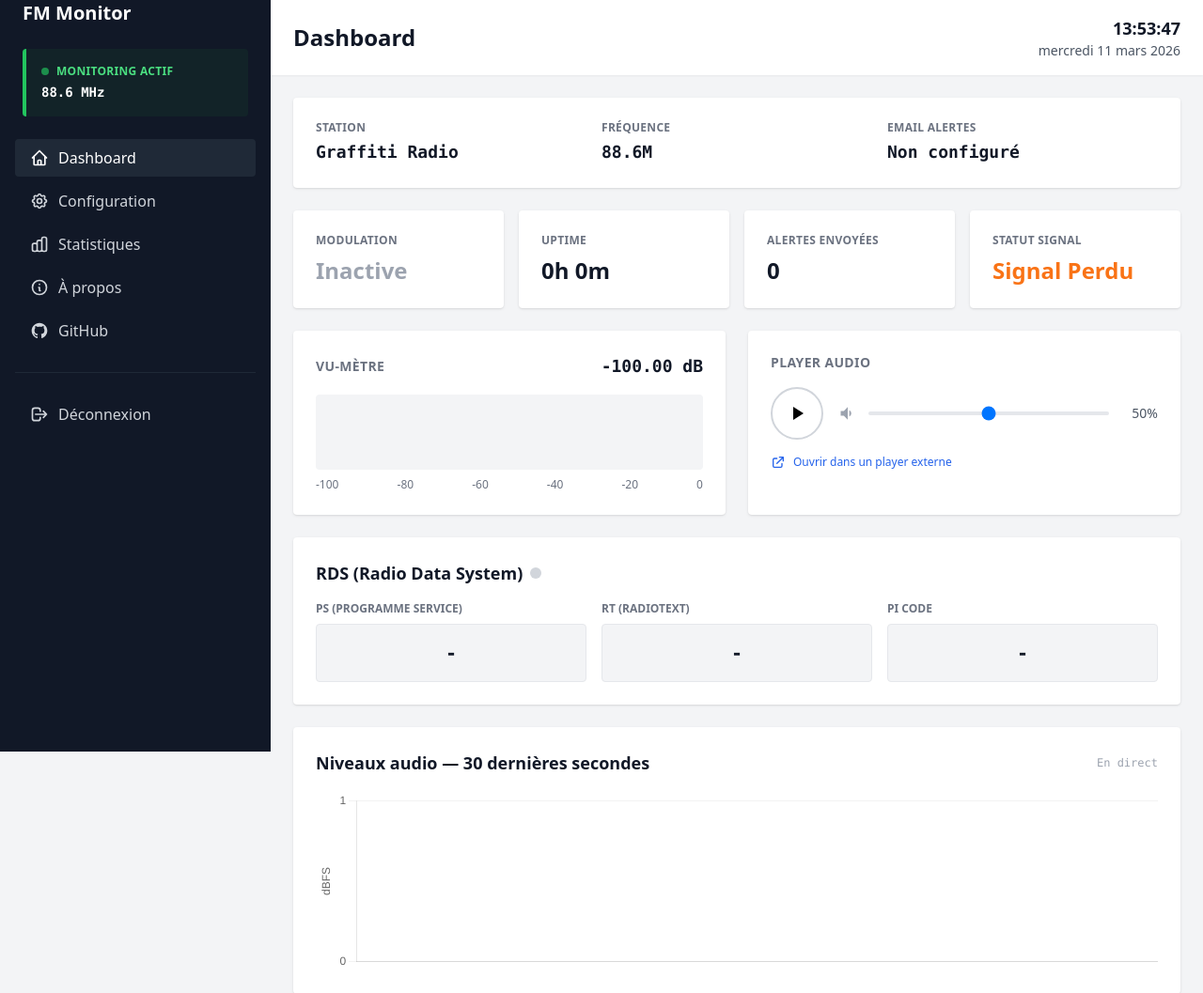
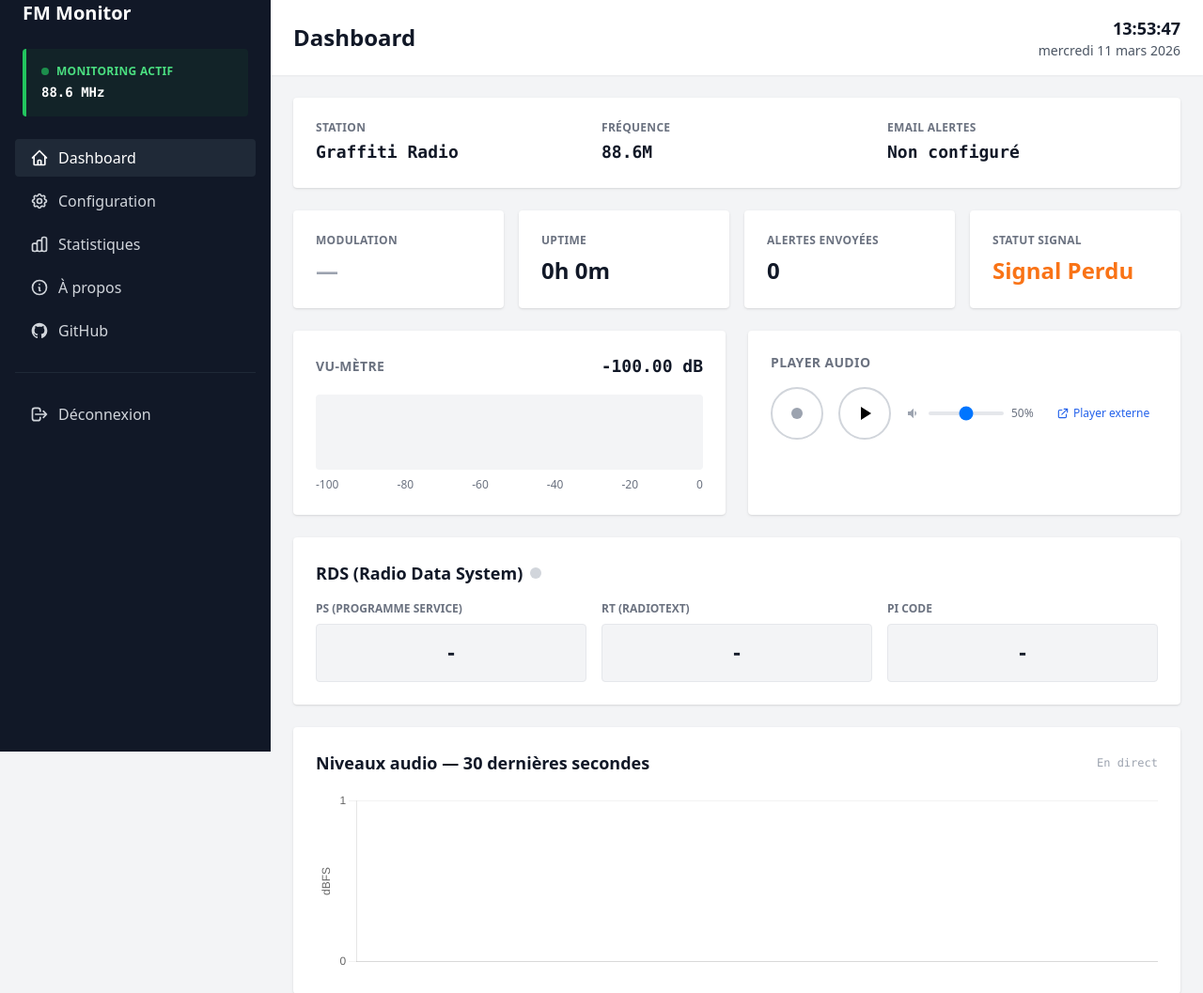
Before and after one commit to LyonelB/fm-monitor, a Flask app: page / in a window 1280 px wide. Shown: the top 1057 px of the page at 94% size. Run offline with Flask 3, Linux system fonts and the light colour scheme; the visitor is signed in with stand-in values (Sample User, id 1); data that the repository does not hold is empty; some libraries are stand-ins or nearby versions.

Commit message:
v0.4.2 — Enregistrement audio, voyant modulation, player amélioré

```diff
--- a/app.py
+++ b/app.py
@@ -516,6 +516,106 @@
         }
     )
 
+# =============================================
+# ENREGISTREMENT AUDIO
+# =============================================
+
+record_process = None
+record_filepath = None
+RECORD_MAX_BYTES = 50 * 1024 * 1024  # 50 Mo
+RECORD_DIR = '/tmp'
+
+@app.route('/api/record/start', methods=['POST'])
+@auth.login_required
+def record_start():
+    global record_process, record_filepath
+    if record_process and record_process.poll() is None:
+        return jsonify({'status': 'error', 'message': 'Enregistrement déjà en cours'}), 400
+
+    from datetime import datetime
+    timestamp = datetime.now().strftime('%Y%m%d_%H%M%S')
+    record_filepath = os.path.join(RECORD_DIR, f'fm-monitor_{timestamp}.mp3')
+
+    try:
+        record_process = subprocess.Popen([
+            'ffmpeg', '-y',
+            '-i', 'http://localhost:8000/fmmonitor',
+            '-c', 'copy',
+            '-fs', str(RECORD_MAX_BYTES),
+            record_filepath
+        ], stdout=subprocess.DEVNULL, stderr=subprocess.DEVNULL)
+        return jsonify({'status': 'ok', 'message': 'Enregistrement démarré'})
+    except Exception as e:
+        return jsonify({'status': 'error', 'message': str(e)}), 500
+
+@app.route('/api/record/stop', methods=['POST'])
+@auth.login_required
+def record_stop():
+    global record_process, record_filepath
+    if not record_process or record_process.poll() is not None:
+        return jsonify({'status': 'error', 'message': 'Aucun enregistrement en cours'}), 400
+
+    record_process.terminate()
+    try:
+        record_process.wait(timeout=5)
+    except subprocess.TimeoutExpired:
+        record_process.kill()
+
+    record_process = None
+
+    if record_filepath and os.path.exists(record_filepath):
+        size = os.path.getsize(record_filepath)
+        return jsonify({'status': 'ok', 'filepath': record_filepath, 'size': size})
+    else:
+        return jsonify({'status': 'error', 'message': 'Fichier introuvable'}), 500
+
+@app.route('/api/record/download')
+@auth.login_required
+def record_download():
+    global record_filepath
+    if not record_filepath or not os.path.exists(record_filepath):
+        return jsonify({'status': 'error', 'message': 'Aucun fichier à télécharger'}), 404
+
+    filepath = record_filepath
+    filename = os.path.basename(filepath)
+    record_filepath = None
+
+    from flask import send_file
+    import threading
+
+    def delete_after_send(path):
+        import time
+        time.sleep(5)
+        try:
+            os.remove(path)
+        except Exception:
+            pass
+
+    threading.Thread(target=delete_after_send, args=(filepath,), daemon=True).start()
+
+    return send_file(filepath, mimetype='audio/mpeg',
+                     as_attachment=True, download_name=filename)
+
+@app.route('/api/record/status')
+@auth.login_required
+def record_status():
+    global record_process, record_filepath
+    recording = record_process is not None and record_process.poll() is None
+    size = 0
+    if record_filepath and os.path.exists(record_filepath):
+        size = os.path.getsize(record_filepath)
+    # Arrêt automatique si 50 Mo atteints
+    if recording and size >= RECORD_MAX_BYTES:
+        record_process.terminate()
+        try:
+            record_process.wait(timeout=5)
+        except subprocess.TimeoutExpired:
+            record_process.kill()
+        record_process = None
+        recording = False
+    return jsonify({'recording': recording, 'size': size, 'max': RECORD_MAX_BYTES})
+
+
 if __name__ == '__main__':
     try:
         monitor = FMMonitor('config.json')
--- a/templates/index.html
+++ b/templates/index.html
@@ -155,7 +155,7 @@
         <!-- Modulation -->
         <div class="rounded bg-white p-6 shadow">
           <div class="text-xs font-semibold text-gray-500 uppercase tracking-wide mb-2">Modulation</div>
-          <div class="text-2xl font-bold text-gray-400" id="modulation-display">Inactive</div>
+          <div class="text-2xl font-bold text-green-600" id="modulation-display">Active</div>
         </div>
 
         <!-- Uptime -->
@@ -201,33 +201,48 @@
           <h3 class="text-sm font-semibold text-gray-500 uppercase tracking-wide mb-4">Player Audio</h3>
 
           <div class="flex items-center gap-4 mb-4">
+
+            <!-- Bouton REC -->
+            <button id="rec-btn" onclick="toggleRecord()"
+              class="w-14 h-14 rounded-full border-2 border-gray-300 bg-white hover:border-red-500 hover:text-red-500 transition flex items-center justify-center text-gray-500">
+              <span id="rec-dot" class="inline-block w-3 h-3 rounded-full bg-gray-400"></span>
+            </button>
+
+            <!-- Bouton Play -->
             <button id="play-button" class="w-14 h-14 rounded-full border-2 border-gray-300 bg-white hover:border-blue-600 hover:text-blue-600 transition flex items-center justify-center">
               <svg class="w-6 h-6" fill="currentColor" viewBox="0 0 24 24">
                 <path d="M8 5v14l11-7z"/>
               </svg>
             </button>
 
-            <div class="flex-1">
-              <div class="flex items-center gap-3">
-                <svg class="w-5 h-5 text-gray-400" fill="currentColor" viewBox="0 0 24 24">
-                  <path d="M3 9v6h4l5 5V4L7 9H3zm13.5 3c0-1.77-1.02-3.29-2.5-4.03v8.05c1.48-.73 2.5-2.25 2.5-4.02z"/>
+            <!-- Volume + lien externe -->
+            <div class="flex items-center gap-2 flex-1">
+              <svg class="w-4 h-4 text-gray-400 shrink-0" fill="currentColor" viewBox="0 0 24 24">
+                <path d="M3 9v6h4l5 5V4L7 9H3zm13.5 3c0-1.77-1.02-3.29-2.5-4.03v8.05c1.48-.73 2.5-2.25 2.5-4.02z"/>
+              </svg>
+              <input type="range" id="volume-slider" min="0" max="100" value="50" class="w-20 h-1 bg-gray-200 rounded appearance-none cursor-pointer">
+              <span id="volume-value" class="text-xs font-medium text-gray-500 w-8">50%</span>
+              <a href="/stream.mp3" target="_blank" id="external-player-link" class="ml-2 text-xs text-blue-600 hover:text-blue-800 hover:underline flex items-center gap-1 shrink-0">
+                <svg class="w-3.5 h-3.5" fill="none" stroke="currentColor" viewBox="0 0 24 24">
+                  <path stroke-linecap="round" stroke-linejoin="round" stroke-width="2" d="M10 6H6a2 2 0 00-2 2v10a2 2 0 002 2h10a2 2 0 002-2v-4M14 4h6m0 0v6m0-6L10 14" />
                 </svg>
-                <input type="range" id="volume-slider" min="0" max="100" value="50" class="flex-1 h-1 bg-gray-200 rounded appearance-none cursor-pointer">
-                <span id="volume-value" class="text-sm font-medium text-gray-600 w-10 text-right">50%</span>
-              </div>
+                Player externe
+              </a>
+            </div>
+
+          </div>
+          <div id="rec-progress-bar" class="hidden mt-2">
+            <div class="flex items-center justify-between text-xs text-gray-500 mb-1">
+              <span id="rec-timer">00:00</span>
+              <span id="rec-size">0 Mo / 50 Mo</span>
+            </div>
+            <div class="w-full bg-gray-200 rounded-full h-1">
+              <div id="rec-progress" class="bg-red-500 h-1 rounded-full transition-all" style="width:0%"></div>
             </div>
           </div>
 
           <audio id="audio-player" preload="none"></audio>
 
-          <div class="text-xs">
-            <a href="/stream.mp3" target="_blank" id="external-player-link" class="text-blue-600 hover:text-blue-800 hover:underline flex items-center gap-2">
-              <svg class="w-4 h-4" fill="none" stroke="currentColor" viewBox="0 0 24 24">
-                <path stroke-linecap="round" stroke-linejoin="round" stroke-width="2" d="M10 6H6a2 2 0 00-2 2v10a2 2 0 002 2h10a2 2 0 002-2v-4M14 4h6m0 0v6m0-6L10 14" />
-              </svg>
-              Ouvrir dans un player externe
-            </a>
-          </div>
         </div>
       </div>
 
@@ -381,12 +396,15 @@
 
             // Modulation
             const modEl = document.getElementById('modulation-display');
-            if (stats.modulation_active) {
+            if (!stats.signal_ok) {
+                modEl.textContent = '—';
+                modEl.className = 'text-2xl font-bold text-gray-400';
+            } else if (stats.modulation_ok) {
                 modEl.textContent = 'Active';
                 modEl.className = 'text-2xl font-bold text-green-600';
             } else {
-                modEl.textContent = 'Inactive';
-                modEl.className = 'text-2xl font-bold text-gray-400';
+                modEl.textContent = 'Absente';
+                modEl.className = 'text-2xl font-bold text-orange-500';
             }
 
             updateVUMeter(levelPercent);
@@ -565,12 +583,15 @@
 
                 // Modulation
                 const modEl = document.getElementById('modulation-display');
-                if (stats.modulation_active) {
+                if (!stats.signal_ok) {
+                    modEl.textContent = '—';
+                    modEl.className = 'text-2xl font-bold text-gray-400';
+                } else if (stats.modulation_ok) {
                     modEl.textContent = 'Active';
                     modEl.className = 'text-2xl font-bold text-green-600';
                 } else {
-                    modEl.textContent = 'Inactive';
-                    modEl.className = 'text-2xl font-bold text-gray-400';
+                    modEl.textContent = 'Absente';
+                    modEl.className = 'text-2xl font-bold text-orange-500';
                 }
 
                 updateVUMeter(levelPercent);
@@ -631,5 +652,90 @@
 
     setInterval(updateTime, 1000);
     setInterval(updateStats, 10000);
+    // =============================================
+    // ENREGISTREMENT AUDIO
+    // =============================================
+    let isRecording = false;
+    let recStartTime = null;
+    let recInterval = null;
+
+    async function toggleRecord() {
+        if (!isRecording) {
+            await startRecord();
+        } else {
+            await stopRecord();
+        }
+    }
+
+    async function startRecord() {
+        try {
+            const res = await fetch('/api/record/start', { method: 'POST', headers: {'X-CSRFToken': await getCsrfToken()} });
+            const data = await res.json();
+            if (data.status === 'ok') {
+                isRecording = true;
+                recStartTime = Date.now();
+                document.getElementById('rec-btn').className = 'w-14 h-14 rounded-full border-2 border-red-500 bg-white text-red-500 transition flex items-center justify-center';
+                document.getElementById('rec-dot').className = 'inline-block w-3 h-3 rounded-full bg-red-500 animate-pulse';
+                                document.getElementById('rec-progress-bar').classList.remove('hidden');
+                recInterval = setInterval(updateRecStatus, 2000);
+            } else {
+                alert('Erreur : ' + data.message);
+            }
+        } catch(e) { console.error(e); }
+    }
+
+    async function stopRecord() {
+        clearInterval(recInterval);
+        try {
+            const res = await fetch('/api/record/stop', { method: 'POST', headers: {'X-CSRFToken': await getCsrfToken()} });
+            const data = await res.json();
+            if (data.status === 'ok') {
+                resetRecBtn();
+                // Déclencher le téléchargement
+                window.location.href = '/api/record/download';
+            } else {
+                alert('Erreur : ' + data.message);
+                resetRecBtn();
+            }
+        } catch(e) { console.error(e); resetRecBtn(); }
+    }
+
+    async function updateRecStatus() {
+        try {
+            const res = await fetch('/api/record/status');
+            const data = await res.json();
+            if (!data.recording) {
+                // Arrêt automatique (50 Mo atteints)
+                clearInterval(recInterval);
+                resetRecBtn();
+                window.location.href = '/api/record/download';
+                return;
+            }
+            const pct = Math.min(100, (data.size / data.max) * 100);
+            const mo = (data.size / 1024 / 1024).toFixed(1);
+            const elapsed = Math.floor((Date.now() - recStartTime) / 1000);
+            const mm = String(Math.floor(elapsed / 60)).padStart(2, '0');
+            const ss = String(elapsed % 60).padStart(2, '0');
+            document.getElementById('rec-timer').textContent = mm + ':' + ss;
+            document.getElementById('rec-size').textContent = mo + ' Mo / 50 Mo';
+            document.getElementById('rec-progress').style.width = pct + '%';
+        } catch(e) { console.error(e); }
+    }
+
+    function resetRecBtn() {
+        isRecording = false;
+        recStartTime = null;
+        document.getElementById('rec-btn').className = 'w-14 h-14 rounded-full border-2 border-gray-300 bg-white hover:border-red-500 hover:text-red-500 transition flex items-center justify-center text-gray-500';
+        document.getElementById('rec-dot').className = 'inline-block w-3 h-3 rounded-full bg-gray-400';
+                document.getElementById('rec-progress-bar').classList.add('hidden');
+        document.getElementById('rec-progress').style.width = '0%';
+    }
+
+    async function getCsrfToken() {
+        const res = await fetch('/api/csrf-token');
+        const data = await res.json();
+        return data.csrf_token;
+    }
+
   </script>
 </body>
```
Also changed, not shown: CHANGELOG.md, README.md.
